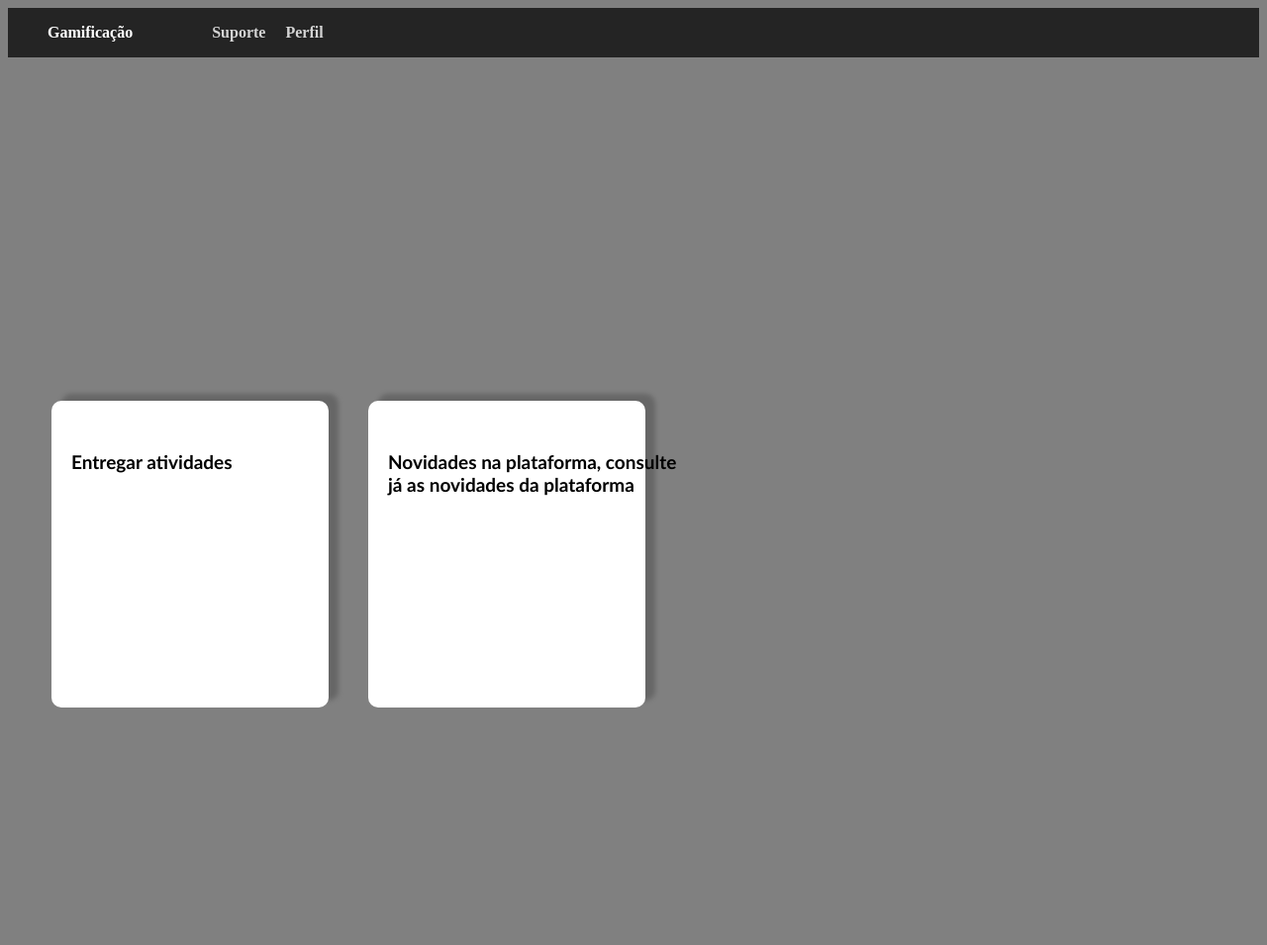
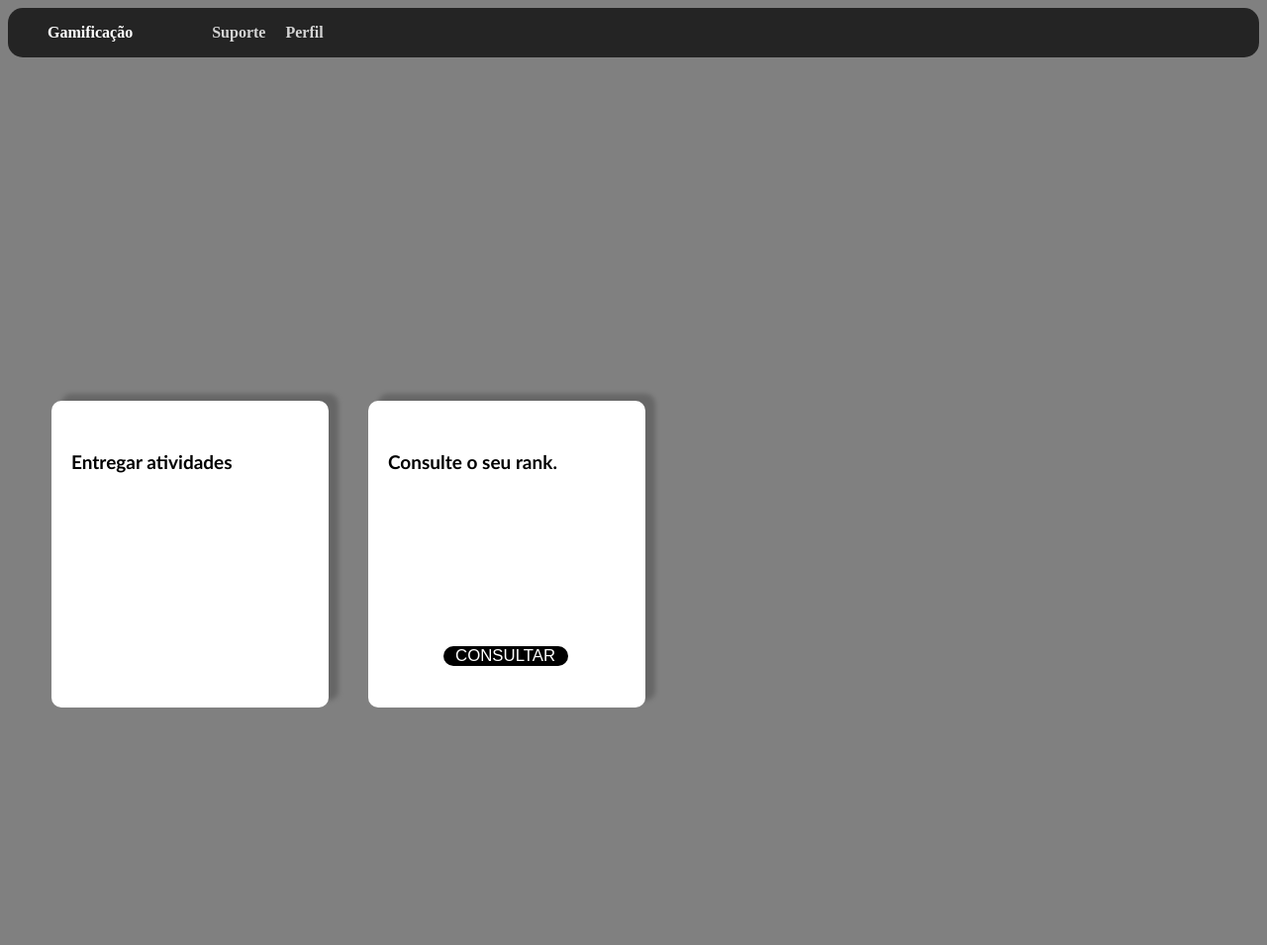
Before and after one commit to logosart/projetohtml, a PHP site: page /home.html in a window 1280 px wide. Shown: the top 955 px of the page at 99% size. Run offline with PHP 8.4, Linux system fonts and the light colour scheme.

Commit message:
mudancinhas

```diff
--- a/home.html
+++ b/home.html
@@ -23,7 +23,8 @@
         <h1 class="texto1 " >Entregar atividades</h1>
     </form>
     <form class="bloco2">
-        <h1 class="texto2"> Novidades na plataforma, consulte já as novidades da plataforma</h1>
+        <h1 class="texto2"> Consulte o seu rank.</h1>
+        <a id="btnotas" href="perfil.html" action="url" type="submit" >CONSULTAR</a>
     </form>
 </body>
 </html>
--- a/perfil.html
+++ b/perfil.html
@@ -7,10 +7,10 @@
 </head>
 <body>
     <form class="bloco1">
-        <img class="icone" src="icone.png"><img>
+        <img class="icone" src="img/icone.png"><img>
         <div class="dados">
-            <h1> Nome: </h1>
-            <h1> Data de nascimento: </h1>
+            <h1> Nome:<input id="innome" name="nome" type="text" </h1>
+            <h1> Data de nascimento:<input id="indata" name="data" type="date" </h1>
             <h1> ID: </h1>
         </div>
     </form>
--- a/style/home.css
+++ b/style/home.css
@@ -1,5 +1,7 @@
 body{
     height: 1000px;
+    background-color: grey;
+
 }
 
 .barra{
@@ -40,6 +42,10 @@ nav a {
 
     font-weight: bold;
 
+}
+
+nav{
+    border-radius: 15px;
 }
 
 .bloco1{
@@ -95,6 +101,8 @@ nav a {
 
     box-shadow: 10px -7px 5px rgba(0, 0, 0, 0.205);
 
+    text-align: left;
+
 }
 
 .texto1{
@@ -113,9 +121,7 @@ nav a {
 }
 
 
-body{
-    background-color: grey;
-}
+
 
 .texto2{
 
@@ -131,3 +137,18 @@ body{
 
     margin-top: -50px;
 }
+
+#btnotas {
+    background: fixed;
+    background-color: rgb(0, 0, 0);
+    font-family: Arial, Helvetica, sans-serif;
+    width: 45% !important;
+    font-size:70%;
+    color: white;
+    text-decoration: none;
+    position: fixed;
+    top: 80%;
+    left: 27%;
+    text-align: center;
+    border-radius: 15px;
+}
--- a/style/login.css
+++ b/style/login.css
@@ -9,7 +9,7 @@ body{
     width:100%;
     height:100vh;
     font-family:URW Chancery L, cursive;
-    background: linear-gradient(-45deg,#0F0E61,white);
+    background-color: grey;
 }
 
 .title{
```
Also changed, not shown: style/cadastro_professor.css (+5 -3 lines), style/perfil.css (+16 -0 lines), img/icone.png (renamed from icone.png).
